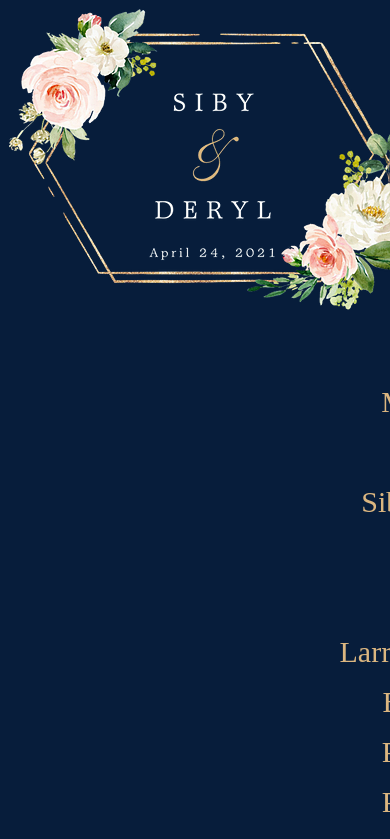
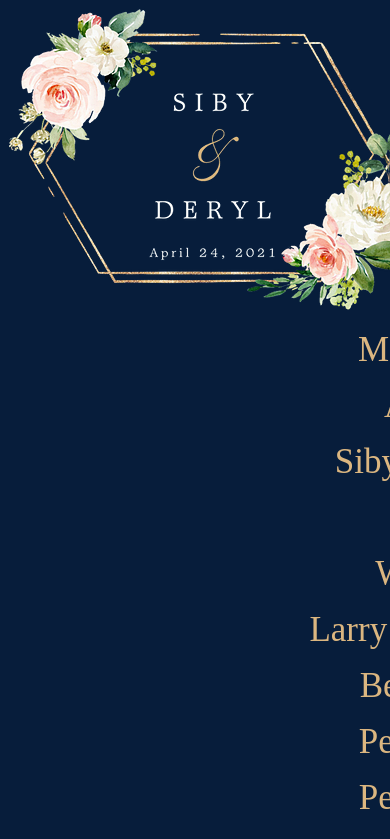
Before and after one commit to manojmpg114/DerylSiby_Wedding, an Angular app in the folder wedding-site/: page / in a window 390 px wide. Shown: the top 839 px of the page. Built offline with nearby package versions, Linux system fonts and the light colour scheme.

Commit message:
mobile adjustment
scaled better, have to figure out word wrap in div

```diff
--- a/wedding-site/src/app/app.component.html
+++ b/wedding-site/src/app/app.component.html
@@ -4,7 +4,7 @@
     <div class = "imgdiv">
       <img src = "../assets/img/sibyderyl.png">
     </div>
-    <div class = "colortext">
+    <div class = "colortext" >
       Reception Seating Chart
     </div>
 <!--
@@ -26,12 +26,16 @@
 -->
 <body >
   <div class = "body">
-    <h1 class = "container_body">
+<!--
+  <h1 class = "container_body">
       Seating List
     </h1>
+-->
+
+
   </div>
   <ul *ngFor="let data of dataset | filter: searchText" class = "list-set">
-    <li class = "container" style="font-size: 30px;">{{data}}</li>
+    <li class = "container" style="font-size: 35px;">{{data}}</li>
   </ul>
 
   <div class = "imgdiv">
--- a/wedding-site/src/styles.css
+++ b/wedding-site/src/styles.css
@@ -25,6 +25,7 @@ html {
     margin: 0 auto;         /*  will center the container on wide screen  */
     display: flex;
     justify-content: center;
+
   }
 
   .container_body {
```
